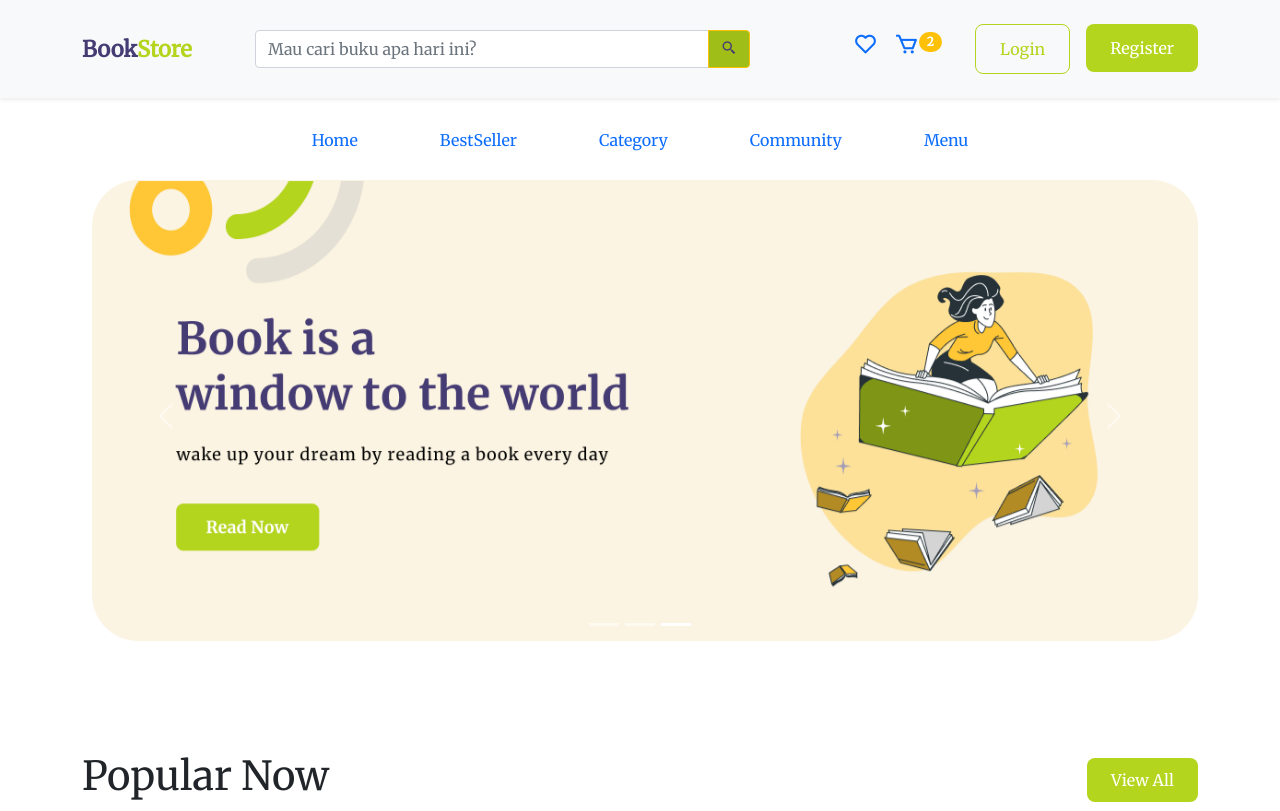
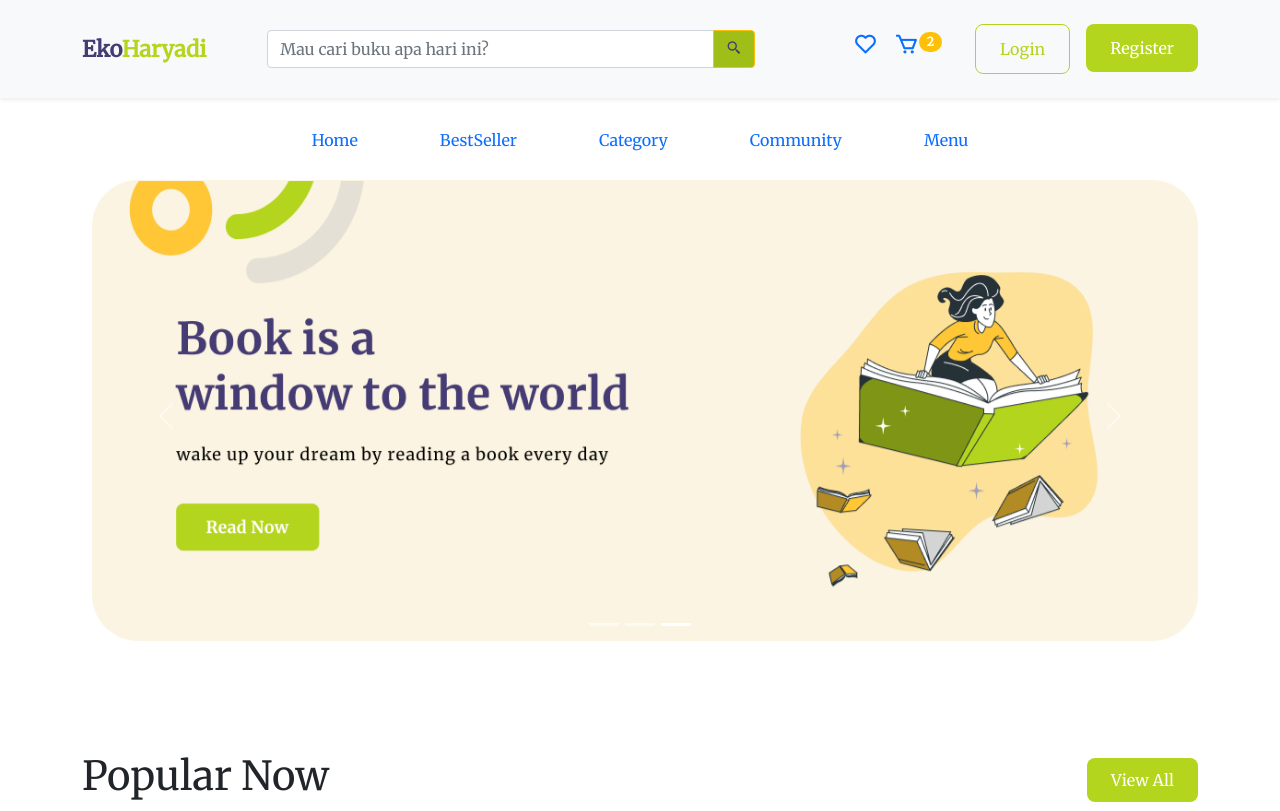
Before and after one commit to ekoharyadi66/Test-Projek, a plain HTML site: page index.html in a window 1280 px wide. Shown: the top 811 px of the page. Drawn offline with nearby package versions, Linux system fonts and the light colour scheme; a web font is replaced by a local one.

Commit message:
Update Index nya

```diff
--- a/index.html
+++ b/index.html
@@ -21,7 +21,7 @@
     <!-- /* NAVBAR */ -->
     <nav class="navbar navbar-expand-lg bg-light fixed-top py-4 shadow-sm">
         <div class="container">
-            <a class="navbar-brand" href="#">Book<span>Store</span></a>
+            <a class="navbar-brand" href="#">Eko<span>Haryadi</span></a>
             <button class="navbar-toggler" type="button" data-bs-toggle="collapse" data-bs-target="#navbarNav"
                 aria-controls="navbarNav" aria-expanded="false" aria-label="Toggle navigation">
                 <span class="navbar-toggler-icon humberger text-light"></span>
```
